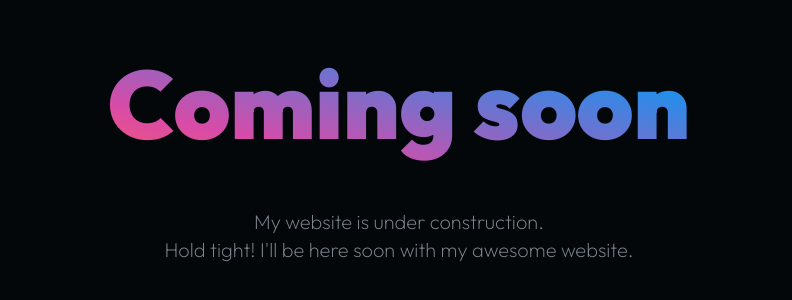
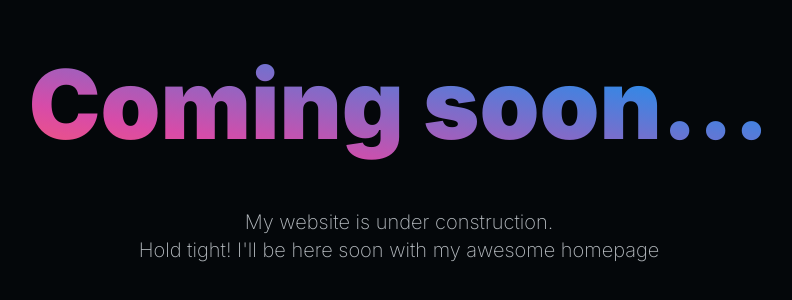
Before and after one commit to hieudo-dev/persofolio, an Astro site: page / in a window 1280 px wide. Shown: the part 252-552 px from the top of the page, without its empty margins (241-1033 px from the left). Built offline with nearby package versions, Linux system fonts and the light colour scheme; Astro itself is replaced by a stand-in of ours.

Commit message:
style: update homepage typography

```diff
--- a/src/pages/index.astro
+++ b/src/pages/index.astro
@@ -5,28 +5,24 @@
   <head>
     <link
       rel="stylesheet"
-      href="https://fonts.googleapis.com/css2?family=Outfit:wght@100;200;400;700;900&display=swap"
+      href="https://fonts.googleapis.com/css2?family=Inter:wght@100;200;400;700;900&display=swap"
     />
   </head>
 
   <body>
     <main
-      class="bg-gray-900 text-white text-center flex flex-col justify-center items-center h-full min-h-screen"
+    class="font-sans bg-gray-900 text-white text-center flex flex-col justify-center items-center h-full min-h-screen"
     >
-      <h1 class="font-extrabold text-8xl leading-normal mb-8">Coming soon</h1>
-      <h2 class="font-extralight text-xl text-gray-400">
-        My website is under construction. <br />
-        Hold tight! I'll be here soon with my awesome website.
-      </h2>
+    <h1 class="font-extrabold text-8xl leading-normal mb-8">Coming soon...</h1>
+    <h2 class="font-light text-xl text-gray-300">
+      My website is under construction. <br />
+      Hold tight! I'll be here soon with my awesome homepage
+    </h2>
     </main>
   </body>
 </html>
 
 <style>
-  body {
-    font-family: "Outfit", sans-serif;
-  }
-
   h1 {
     background: #8df175;
     background: linear-gradient(
```
